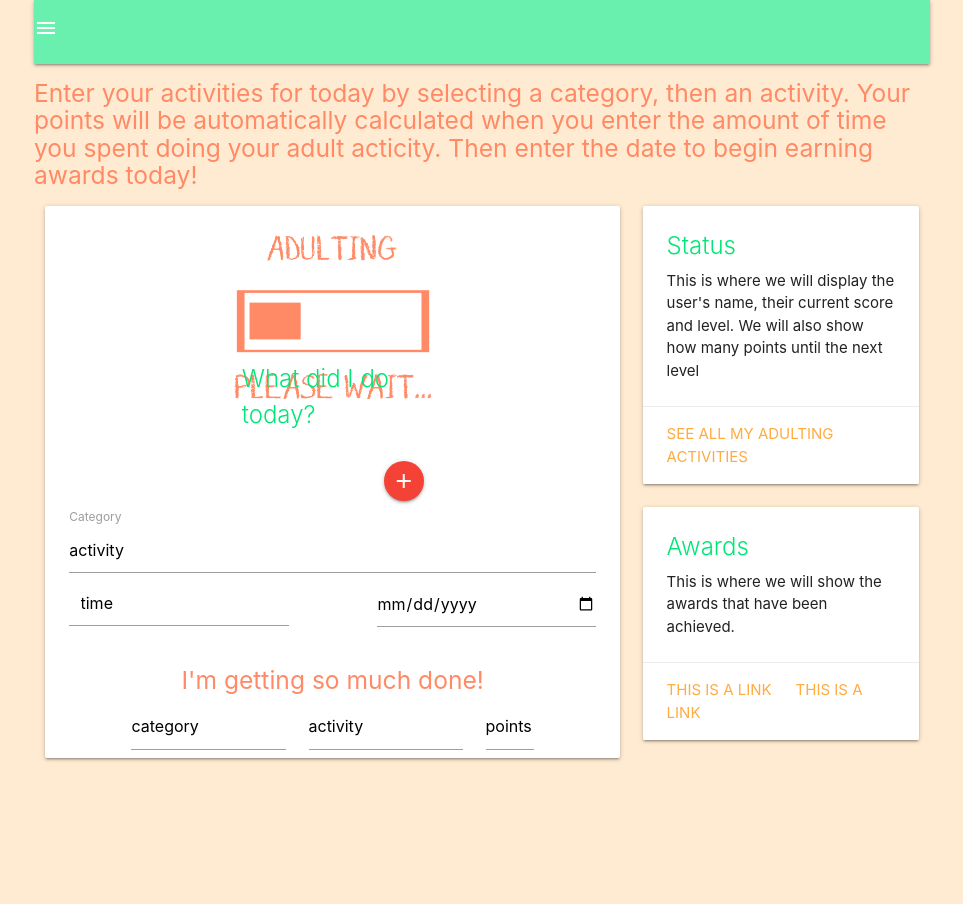
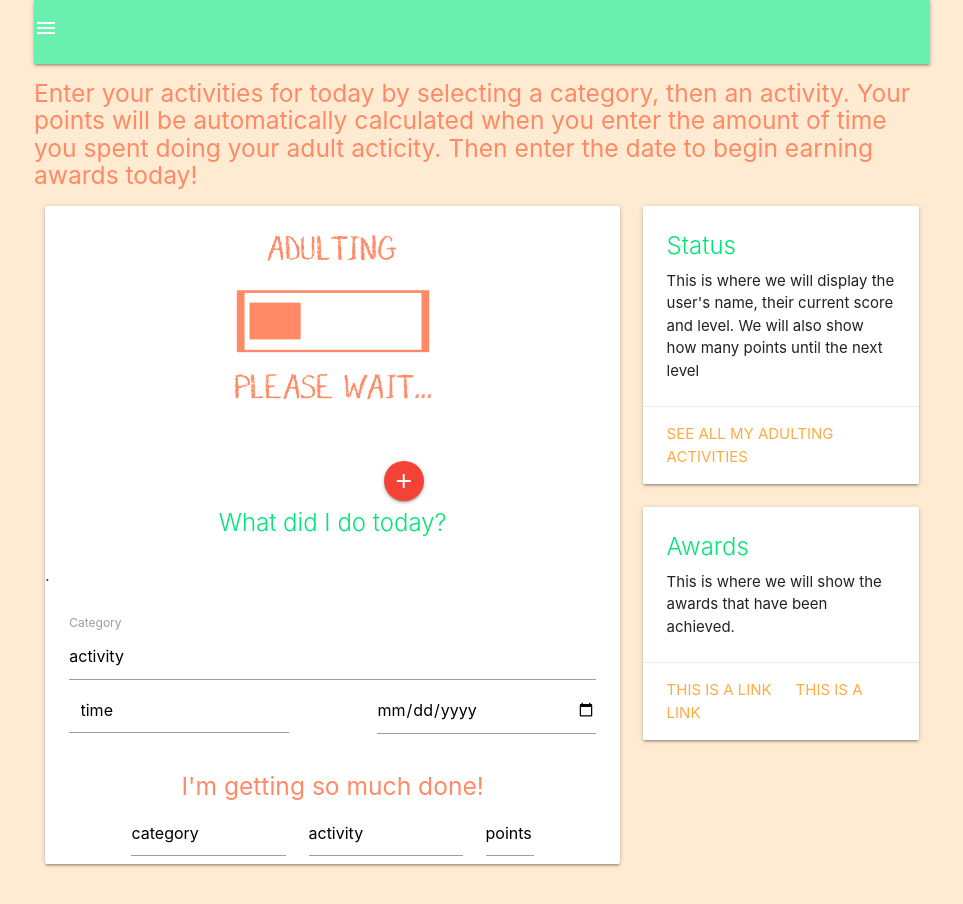
Before and after one commit to andrewtkemp/adulting, a React (Create React App) app in the folder client/: page / in a window 1280 px wide. Shown: the whole page, without its empty margins (158-1121 px from the left). Before the commit the page ends 800 px from the top, so only its background shows below. Built offline with nearby package versions, Linux system fonts and the light colour scheme.

Commit message:
fix floating word

```diff
--- a/client/src/components/Activities/Activities.js
+++ b/client/src/components/Activities/Activities.js
@@ -524,11 +524,11 @@ function Activities() {
           <img src={adultingStatus} alt="adulting status bar"></img>
           < br/>
           < br/>
-          <p className="card-title green-text text-accent-3">What did I do today?</p>
           <a className="btn-floating halfway-fab waves-effect waves-light red">
             <i className="material-icons">add</i>
           </a>
         </div>
+        <p className="card-title green-text text-accent-3 center-align">What did I do today?</p>.
         <div className="card-content">
           <select name="category" id="category" onChange={handleActivity}>
             <option value="" disabled selected>
```
